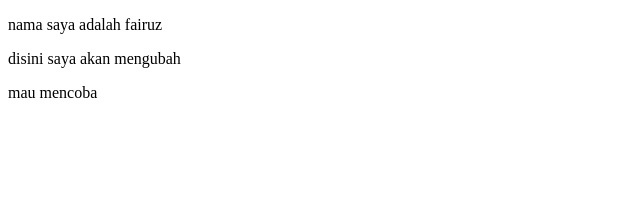
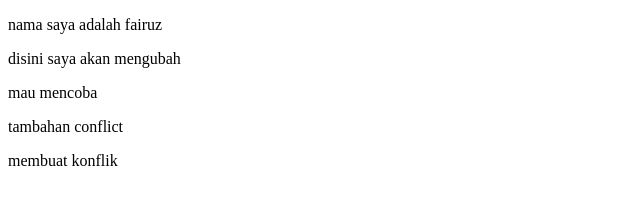
Before and after one commit to Ruzzuu/PelatihanVCS, a plain HTML site: page index.html in a window 1280 px wide. Shown: the whole page, without its empty margins (0-640 px from the left). Drawn offline with Linux system fonts and the light colour scheme.

```diff
--- a/index.html
+++ b/index.html
@@ -7,5 +7,8 @@
         <p>nama saya adalah fairuz</p>
         <p>disini saya akan mengubah</p>
         <p>mau mencoba</p>
+
+        <p> tambahan conflict</p>
+        <p>membuat konflik</p>
     </body>
 </html>
```
